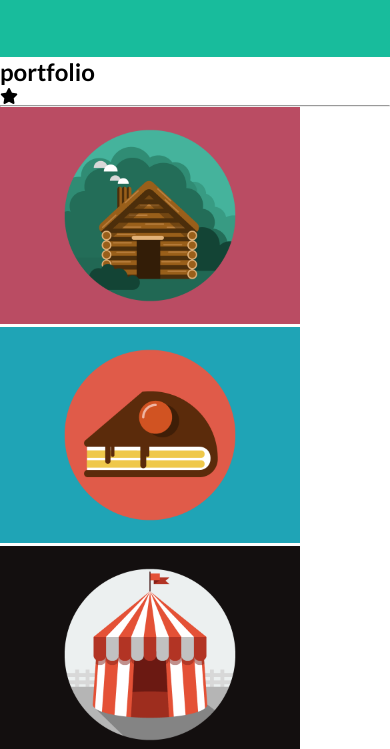
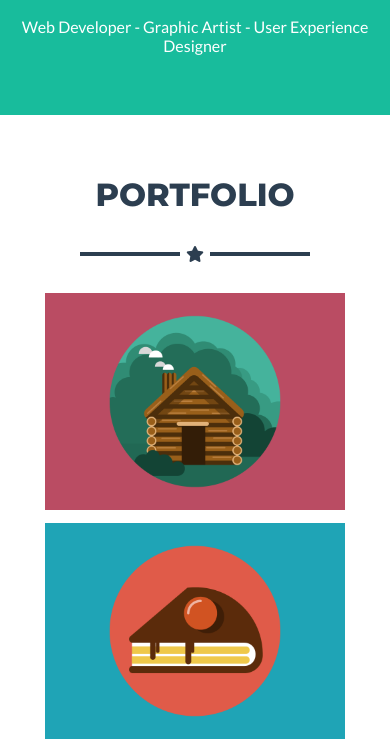
Before and after one commit to Comision15/portfolio, a website: page views/home.html in a window 390 px wide. Shown: the part 538-1287 px from the top of the page. Drawn offline with Linux system fonts and the light colour scheme.

Commit message:
styles porfolio mobile done

```diff
--- a/public/css/home.css
+++ b/public/css/home.css
@@ -1,6 +1,10 @@
 /* GENERAL */
-body.home{
-
+.home h2{
+    text-transform: uppercase;
+    font-size: 2rem;
+    font-weight: 800;
+    color: var(--colorAzul);
+    font-family: var(--familyTitles);
 }
 
 /* HEADER */
@@ -33,6 +37,20 @@ body.home{
 }
 
 /* HOME */
+.home__main__section--star {
+    display: flex;
+    flex-wrap: wrap;
+    color: #fff;
+    align-items: center;
+    justify-content: space-between;
+    width: 230px;
+}
+.home__main__section--star hr{
+   width: 100px;
+   height: 4px;
+   background-color: #fff;
+   border: none;
+}
 
 /* HOME | BANNER */
 .home__main__section--banner {
@@ -41,6 +59,9 @@ body.home{
     align-items: center;
     padding: 60px 0;
     background-color: var(--colorVerde);
+    color: #fff;
+    text-align: center;
+    gap: 20px;
 }
 
 .home__main__section--banner figure{
@@ -53,15 +74,38 @@ body.home{
 
 .home__main__section--banner h1{
     text-transform: uppercase;
-    color: #fff;
     font-weight: 800;
     font-size: 3rem;
-    text-align: center;
     font-family: var(--familyTitles);
     line-height: 50px;
 }
 
 /* HOME | PORTFOLIO */
+.home__main__section--portfolio {
+    display: flex;
+    flex-direction: column;
+    flex-wrap: wrap;
+    align-items: center;
+    gap: 30px;
+    padding: 60px 0;
+}
+
+.home__main__section--portfolio .home__main__section--star {
+    color: var(--colorAzul);
+}
+.home__main__section--portfolio .home__main__section--star hr{
+   background-color:var(--colorAzul);
+}
+
+.home__main__section--portfolio article {
+    display: flex;
+    flex-direction: column;
+    flex-wrap: wrap;
+    align-items: center;
+    gap: 10px;
+}
+
+
 .home__main__section--portfolio figure {
     width: 300px;
 }
--- a/views/home.html
+++ b/views/home.html
@@ -30,6 +30,7 @@
             </figure>
             <h1>freelance <span>portfolio</span></h1>
             <div class="home__main__section--star">
+                <hr>
                 <h4><i class="fa-solid fa-star"></i></h4>
                 <hr>
             </div>
@@ -38,10 +39,12 @@
         <section class="home__main__section--portfolio">
             <h2>portfolio</h2>
             <div class="home__main__section--star">
+                <hr>
                 <h4><i class="fa-solid fa-star"></i></h4>
                 <hr>
             </div>
-            <figure>
+            <article>
+                <figure>
                     <img src="/img/cabin.png" alt="">
                 </figure>
                 <figure>
@@ -59,6 +62,8 @@
                 <figure>
                     <img src="/img/submarino.png" alt="">
                 </figure>
+            </article>
+
             </div>
 
         </section>
```
